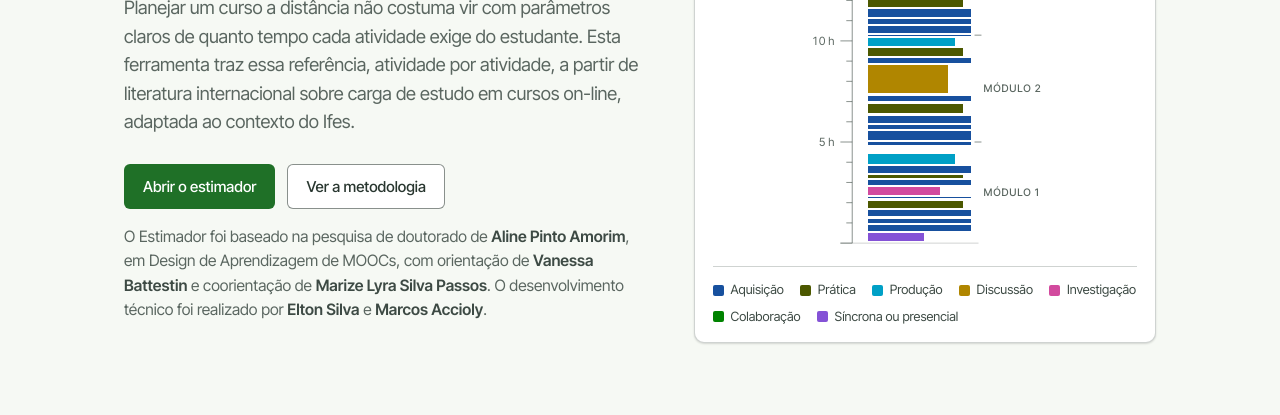
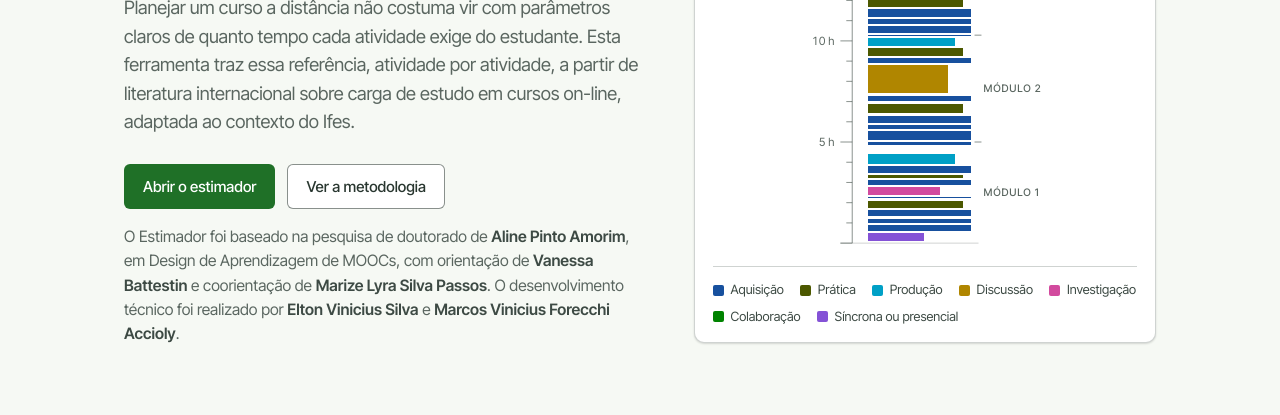
Before and after one commit to vertumno/calculadora-ch-cursos-ead, a plain HTML site: page estimador-carga-horaria-a.html in a window 1280 px wide. Shown: the part 385-800 px from the top of the page. Drawn offline with Linux system fonts and the light colour scheme.

Commit message:
fix: nomes completos no crédito do desenvolvimento técnico
Co-Authored-By: Claude Opus 5.5 <noreply@anthropic.com>

```diff
--- a/estimador-carga-horaria-a.html
+++ b/estimador-carga-horaria-a.html
@@ -645,7 +645,7 @@ table{ border-collapse:collapse; }
           <button class="btn btn-primary" data-nav="tool">Abrir o estimador</button>
           <button class="btn btn-secondary" data-scroll="metodologia">Ver a metodologia</button>
         </div>
-        <p class="byline">O Estimador foi baseado na pesquisa de doutorado de <b>Aline Pinto Amorim</b>, em Design de Aprendizagem de MOOCs, com orientação de <b>Vanessa Battestin</b> e coorientação de <b>Marize Lyra Silva Passos</b>. O desenvolvimento técnico foi realizado por <b>Elton Silva</b> e <b>Marcos Accioly</b>.</p>
+        <p class="byline">O Estimador foi baseado na pesquisa de doutorado de <b>Aline Pinto Amorim</b>, em Design de Aprendizagem de MOOCs, com orientação de <b>Vanessa Battestin</b> e coorientação de <b>Marize Lyra Silva Passos</b>. O desenvolvimento técnico foi realizado por <b>Elton Vinicius Silva</b> e <b>Marcos Vinicius Forecchi Accioly</b>.</p>
       </div>
       <div>
         <figure class="measure-fig">
@@ -753,7 +753,7 @@ table{ border-collapse:collapse; }
           <span class="byline-item"><span class="brole">Pesquisa</span> · <span class="bname">Aline Pinto Amorim</span></span>
           <span class="byline-item"><span class="brole">Orientação</span> · <span class="bname">Vanessa Battestin</span></span>
           <span class="byline-item"><span class="brole">Coorientação</span> · <span class="bname">Marize Lyra Silva Passos</span></span>
-          <span class="byline-item"><span class="brole">Desenvolvimento técnico</span> · <span class="bname">Elton Silva e Marcos Accioly</span></span>
+          <span class="byline-item"><span class="brole">Desenvolvimento técnico</span> · <span class="bname">Elton Vinicius Silva e Marcos Vinicius Forecchi Accioly</span></span>
         </div>
         <p class="prose">Esta ferramenta é um protótipo de pesquisa (v1), um <strong>estimador</strong>, não um analisador automático. Ela apoia o planejamento antes da produção do curso; conferir a carga horária de uma sala já publicada continua exigindo revisão manual, por enquanto. É de uso livre para o planejamento de MOOCs e de disciplinas presenciais no Ifes.</p>
         <div class="byline-close">
```
